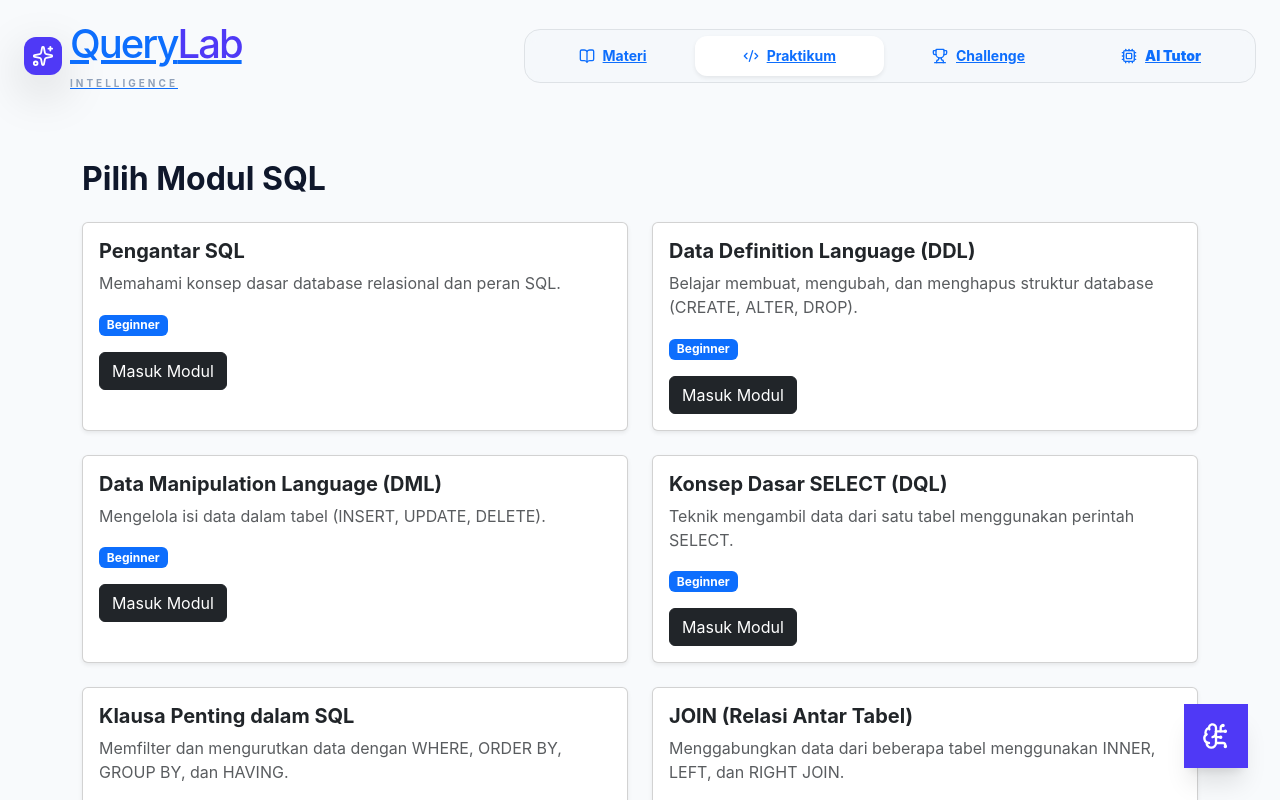
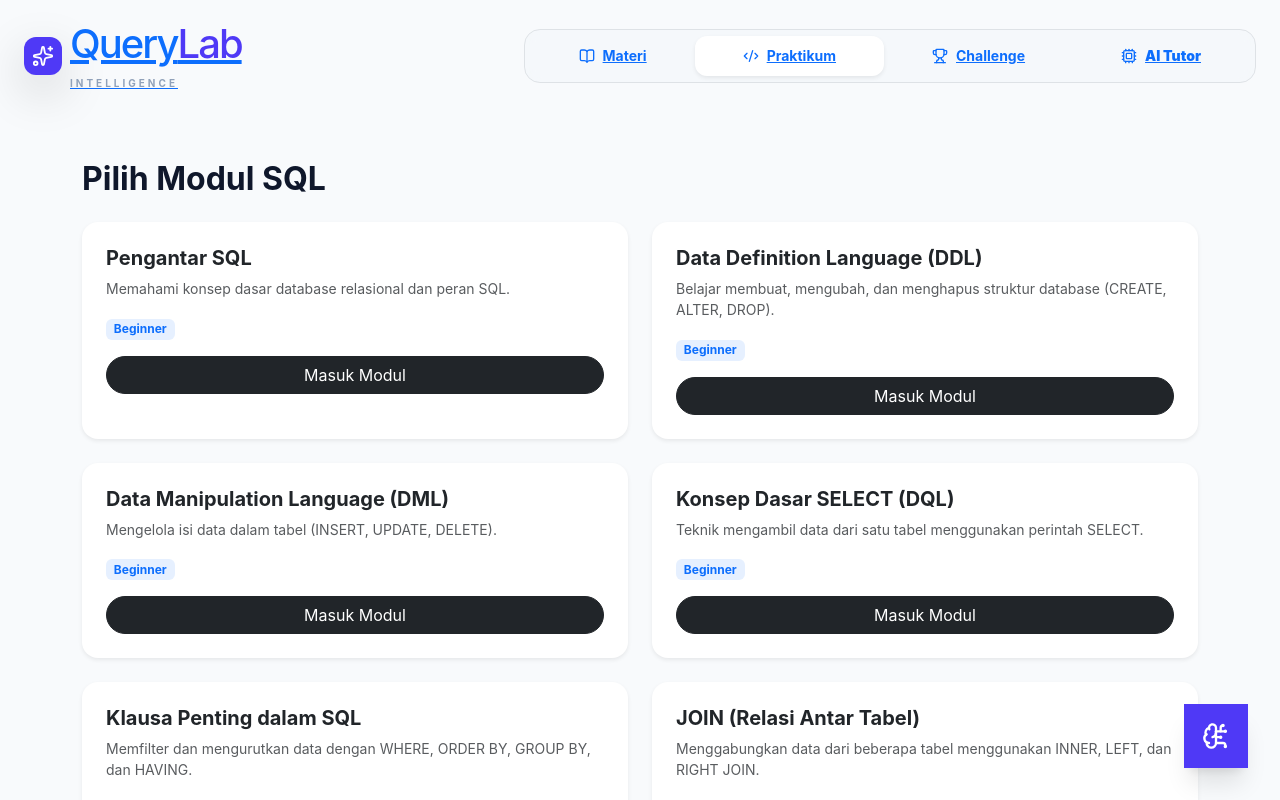
Before and after one commit to Hizkia-wa/QueryLab-AI, a React (Vite) app in the folder querylab-frontend/: page /modul in a window 1280 px wide. Shown: the top 800 px of the page. Built offline with nearby package versions, Linux system fonts and the light colour scheme.

Commit message:
Update ModulPage.jsx

```diff
--- a/querylab-frontend/src/pages/ModulPage.jsx
+++ b/querylab-frontend/src/pages/ModulPage.jsx
@@ -1,6 +1,5 @@
 import { useNavigate } from "react-router-dom";
 import modulData from "../data/modul";
-import "bootstrap/dist/css/bootstrap.min.css";
 
 export default function ModulPage() {
   const navigate = useNavigate();
@@ -8,19 +7,18 @@ export default function ModulPage() {
   return (
     <div className="container py-5">
       <h2 className="mb-4 fw-bold">Pilih Modul SQL</h2>
-
       <div className="row">
         {modulData.map((modul) => (
           <div key={modul.id} className="col-md-6 mb-4">
-            <div className="card shadow-sm h-100">
-              <div className="card-body">
+            <div className="card shadow-sm h-100 border-0 rounded-4">
+              <div className="card-body p-4">
                 <h5 className="fw-bold">{modul.title}</h5>
-                <p className="text-muted">{modul.description}</p>
-                <span className="badge bg-primary mb-3">{modul.level}</span>
+                <p className="text-muted small">{modul.description}</p>
+                <span className="badge bg-primary bg-opacity-10 text-primary mb-3">{modul.level}</span>
                 <br />
                 <button
-                  className="btn btn-dark"
-                  onClick={() => navigate(`/modul/${modul.modulId}`)} // Ganti .id jadi .modulId
+                  className="btn btn-dark w-100 rounded-pill"
+                  onClick={() => navigate(`/modul/${modul.modulId}`)}
                 >
                   Masuk Modul
                 </button>
```
